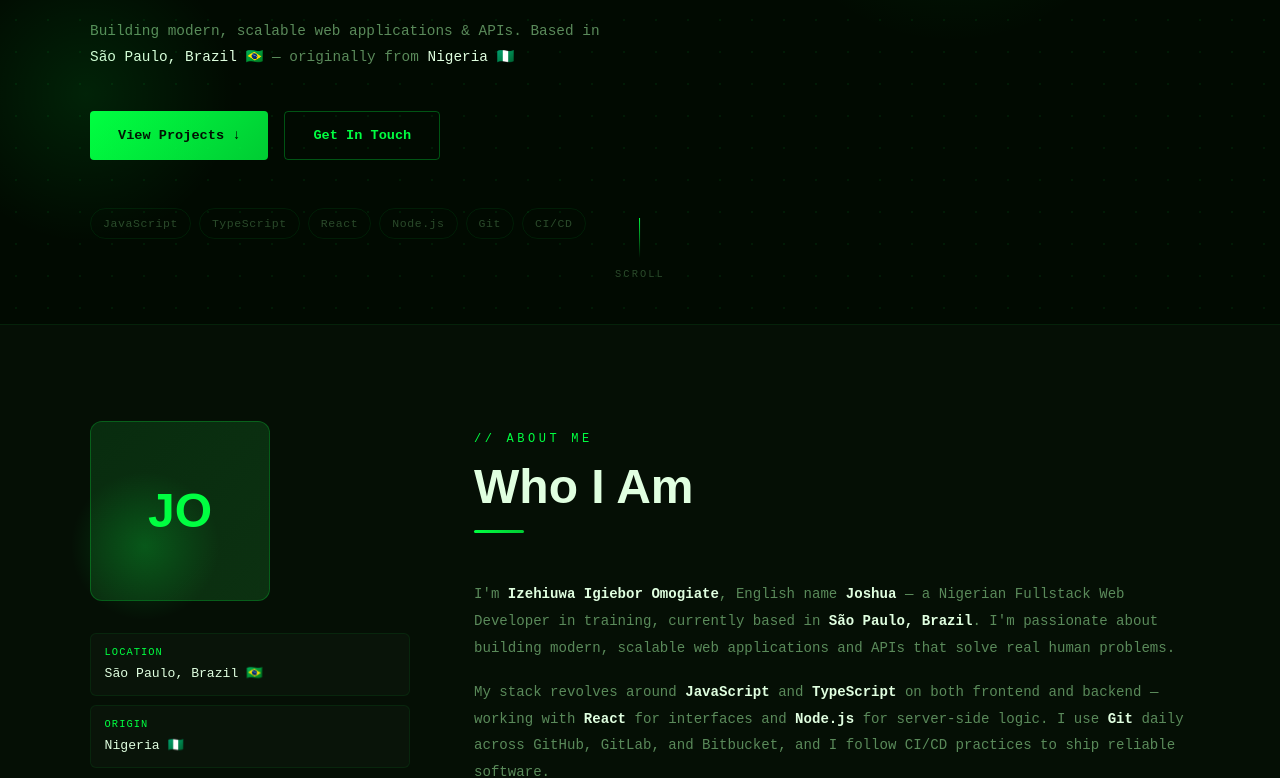
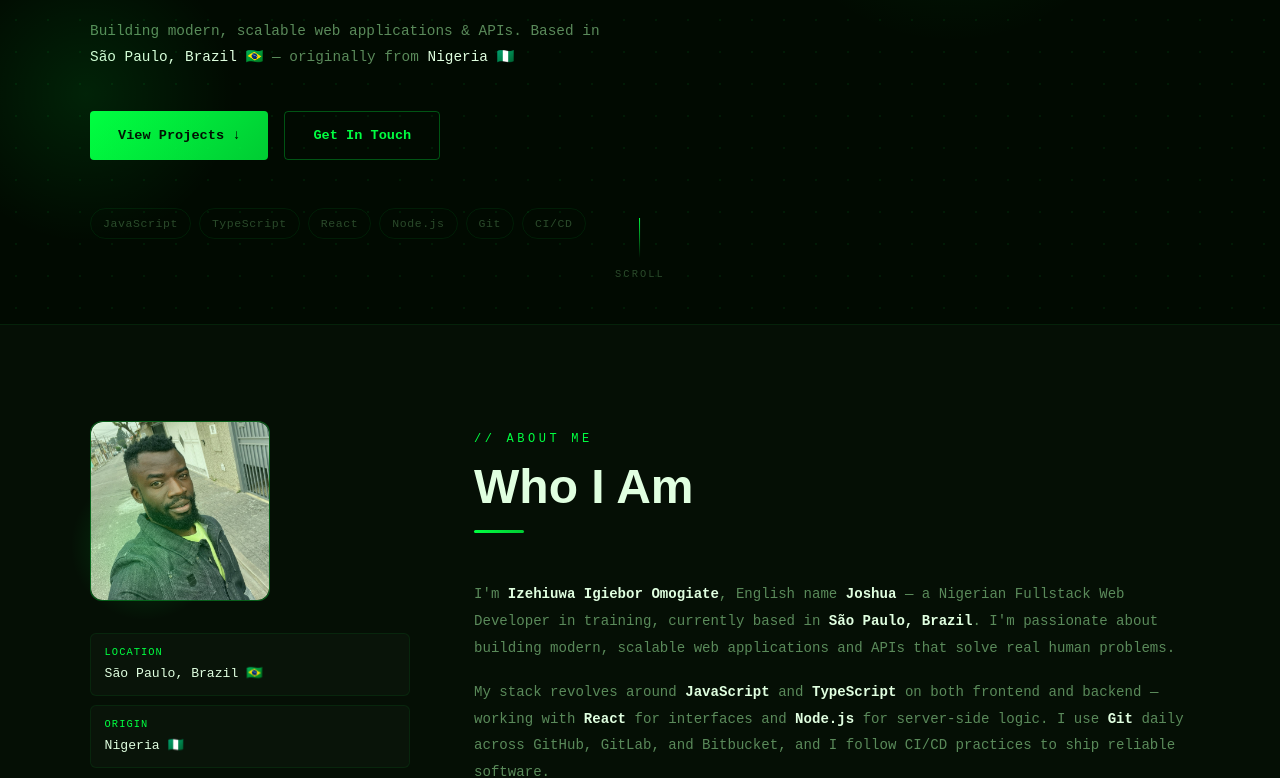
Before and after one commit to Josueize/joshua-portfolio-2026, a React (Create React App) app: page / in a window 1280 px wide. Shown: the part 476-1254 px from the top of the page. Built offline with nearby package versions, Linux system fonts and the light colour scheme.

Commit message:
Add profile photo

```diff
--- a/src/components/About.js
+++ b/src/components/About.js
@@ -1,5 +1,6 @@
 import React from 'react';
 import styles from './About.module.css';
+import photo from '../photo.jpg';
 
 function About() {
   const facts = [
@@ -18,7 +19,7 @@ function About() {
           <div className={styles.left}>
             <div className={styles.avatarWrapper}>
               <div className={styles.avatar}>
-                <span className={styles.avatarInitials}>JO</span>
+                <img src={photo} alt="Joshua Omogiate" style={{ width: '100%', height: '100%', objectFit: 'cover', borderRadius: '12px' }} />
               </div>
               <div className={styles.avatarGlow} />
             </div>
```
Also changed, not shown: src/photo.jpg (added).
